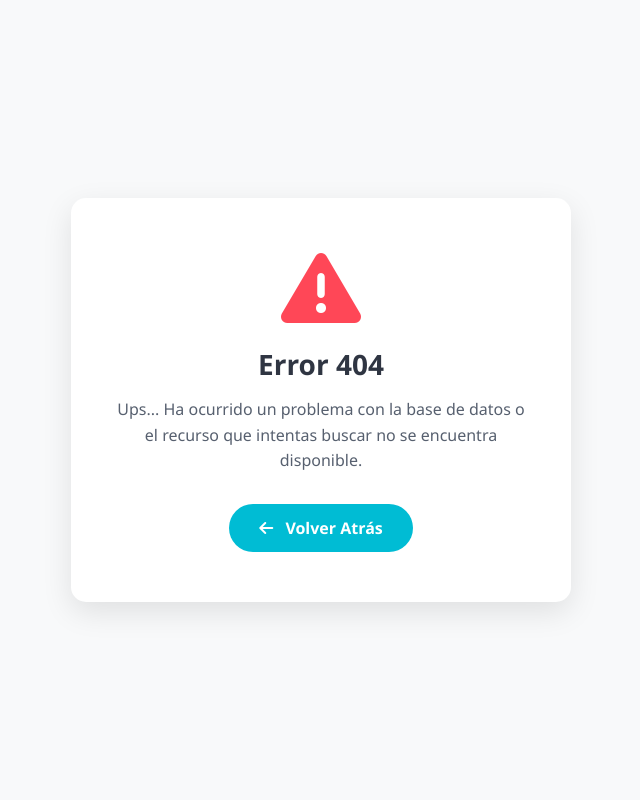
After one commit to k100fuegos/sistema-inventario-ventas2026, a PHP site: page /404.php in a window 1280 px wide. The commit adds this page. Shown: the whole page, without its empty margins (319-959 px from the left). Run offline with PHP 8.4, Linux system fonts and the light colour scheme.

Commit message:
Ajustes en la base de datos y detallitos

```diff
--- /dev/null
+++ b/404.php
@@ -0,0 +1,82 @@
+<!DOCTYPE html>
+<html lang="es">
+<head>
+    <meta charset="UTF-8">
+    <meta name="viewport" content="width=device-width, initial-scale=1.0">
+    <title>Error 404 - No encontrado</title>
+
+    <link href="https://cdn.jsdelivr.net/npm/bootstrap@5.3.2/dist/css/bootstrap.min.css" rel="stylesheet">
+    <link rel="stylesheet" href="https://cdnjs.cloudflare.com/ajax/libs/font-awesome/6.4.2/css/all.min.css">
+
+    <style>
+        body {
+            background-color: #f8f9fa;
+            display: flex;
+            align-items: center;
+            justify-content: center;
+            height: 100vh;
+            margin: 0;
+            font-family: 'Segoe UI', Tahoma, Geneva, Verdana, sans-serif;
+        }
+        .error-card {
+            background-color: #ffffff;
+            border-radius: 15px;
+            box-shadow: 0 10px 30px rgba(0, 0, 0, 0.1);
+            padding: 50px 40px;
+            text-align: center;
+            max-width: 500px;
+            width: 90%;
+        }
+        .error-icon {
+            font-size: 80px;
+            color: #ff4757;
+            margin-bottom: 20px;
+        }
+        .error-title {
+            font-size: 28px;
+            font-weight: 700;
+            color: #2f3542;
+            margin-bottom: 15px;
+        }
+        .error-message {
+            color: #57606f;
+            font-size: 16px;
+            margin-bottom: 30px;
+            line-height: 1.6;
+        }
+        .btn-home {
+            background-color: #00bcd4;
+            color: #ffffff;
+            border: none;
+            padding: 12px 30px;
+            border-radius: 50px;
+            font-weight: 600;
+            font-size: 16px;
+            transition: all 0.3s ease;
+            text-decoration: none;
+            display: inline-block;
+        }
+        .btn-home:hover {
+            background-color: #0097a7;
+            transform: translateY(-2px);
+            box-shadow: 0 5px 15px rgba(0, 188, 212, 0.4);
+            color: white;
+        }
+    </style>
+</head>
+<body>
+
+    <div class="error-card">
+        <i class="fa-solid fa-triangle-exclamation error-icon"></i>
+        <h1 class="error-title">Error 404</h1>
+        <p class="error-message">
+            Ups... Ha ocurrido un problema con la base de datos o el recurso que intentas buscar no se encuentra disponible.
+        </p>
+        <!-- Retorna a la página principal, asumiendo que index.php o login.php están en la raíz del dominio relativo -->
+        <a href="javascript:history.back()" class="btn-home">
+            <i class="fa-solid fa-arrow-left me-2"></i> Volver Atrás
+        </a>
+    </div>
+
+</body>
+</html>
```
Also changed, not shown: config/control_acceso.php (+14 -1 lines), datos/Conexion.php (+12 -6 lines), datos/UsuarioDatos.php (+17 -1 lines), negocio/UsuarioNegocio.php (+37 -3 lines).
